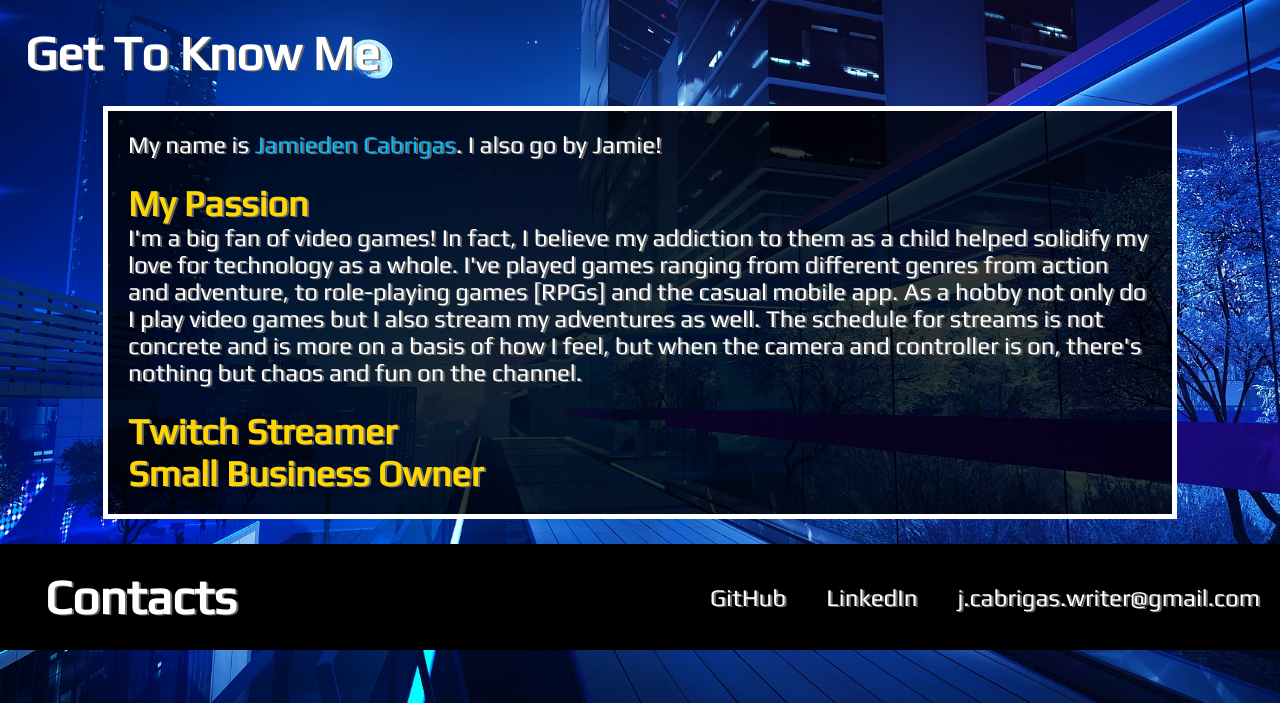
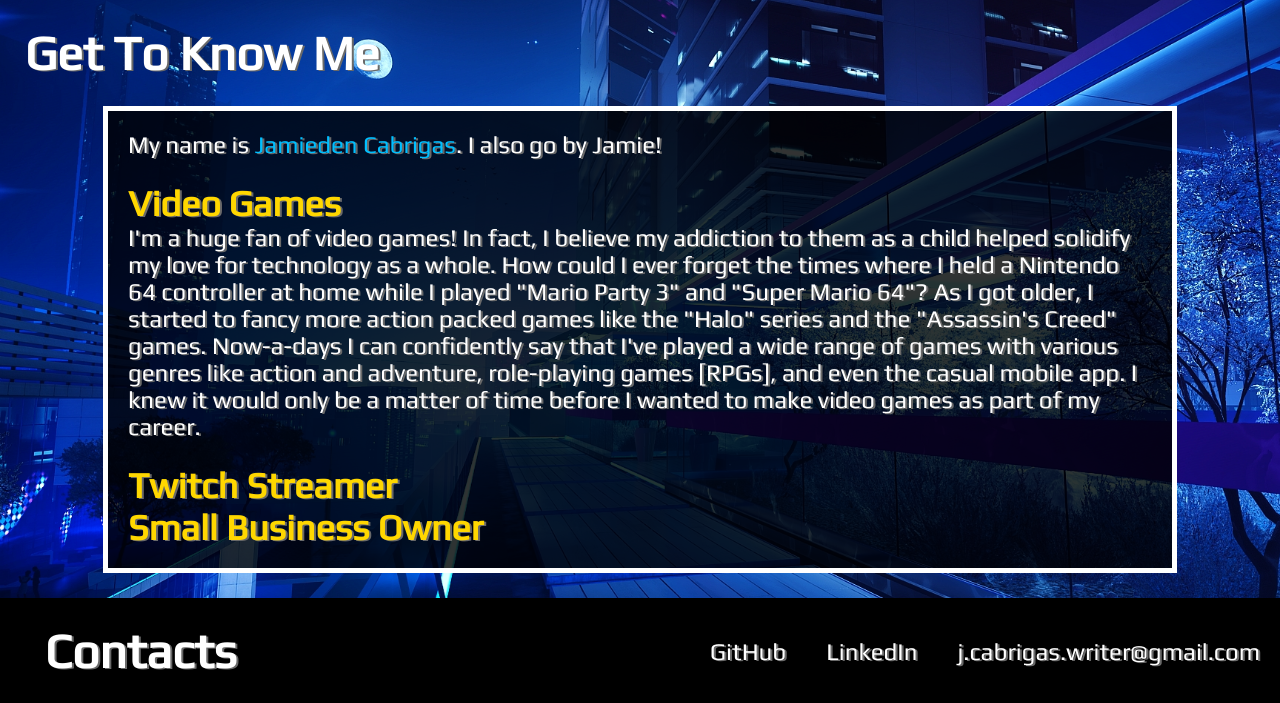
Before and after one commit to JustJeo/portfolio, a Node server app: page /about in a window 1280 px wide. Shown: the part 67-770 px from the top of the page. Run offline with Node 20, Linux system fonts and the light colour scheme; some libraries are stand-ins or nearby versions.

Commit message:
revises Video Game section in About Me page

```diff
--- a/views/about.ejs
+++ b/views/about.ejs
@@ -4,8 +4,8 @@
   <p>My name is <span class = "name">Jamieden Cabrigas</span>. I also go by Jamie!</p>
 
   <!-- Created a "Coding Knowledge" page to separate education. -->
-  <h2>My Passion</h2>
-  <p>I'm a big fan of video games! In fact, I believe my addiction to them as a child helped solidify my love for technology as a whole. I've played games ranging from different genres from action and adventure, to role-playing games [RPGs] and the casual mobile app. As a hobby not only do I play video games but I also stream my adventures as well. The schedule for streams is not concrete and is more on a basis of how I feel, but when the camera and controller is on, there's nothing but chaos and fun on the channel.</p>
+  <h2>Video Games</h2>
+  <p>I'm a huge fan of video games! In fact, I believe my addiction to them as a child helped solidify my love for technology as a whole. How could I ever forget the times where I held a Nintendo 64 controller at home while I played "Mario Party 3" and "Super Mario 64"? As I got older, I started to fancy more action packed games like the "Halo" series and the "Assassin's Creed" games. Now-a-days I can confidently say that I've played a wide range of games with various genres like action and adventure, role-playing games [RPGs], and even the casual mobile app. I knew it would only be a matter of time before I wanted to make video games as part of my career.</p>
 
   <h2>Twitch Streamer</h2>
   <!-- Enter Paragraph about being a Twitch Streamer -->
```
